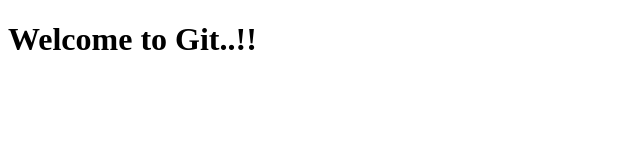
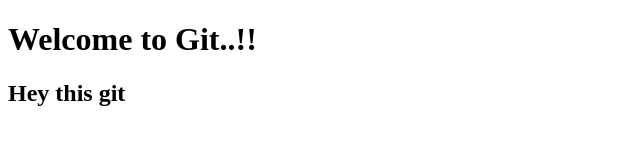
Before and after one commit to Varshini026/repo, a plain HTML site: page index.html in a window 1280 px wide. Shown: the whole page, without its empty margins (0-640 px from the left). Drawn offline with Linux system fonts and the light colour scheme.

Commit message:
Update index.html

```diff
--- a/index.html
+++ b/index.html
@@ -7,5 +7,6 @@
 </head>
 <body>
     <h1>Welcome to Git..!!</h1>
+    <h2>Hey this git</h2>
 </body>
 </html>
```
